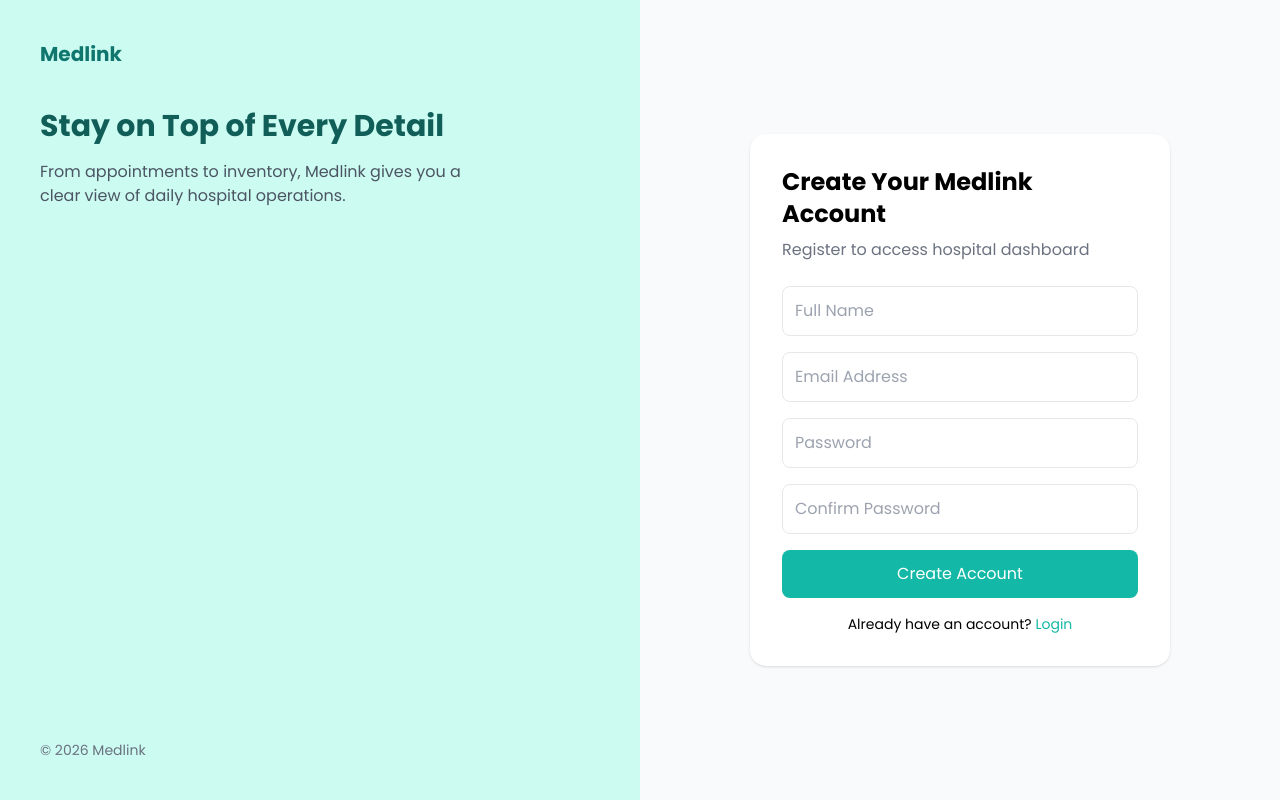
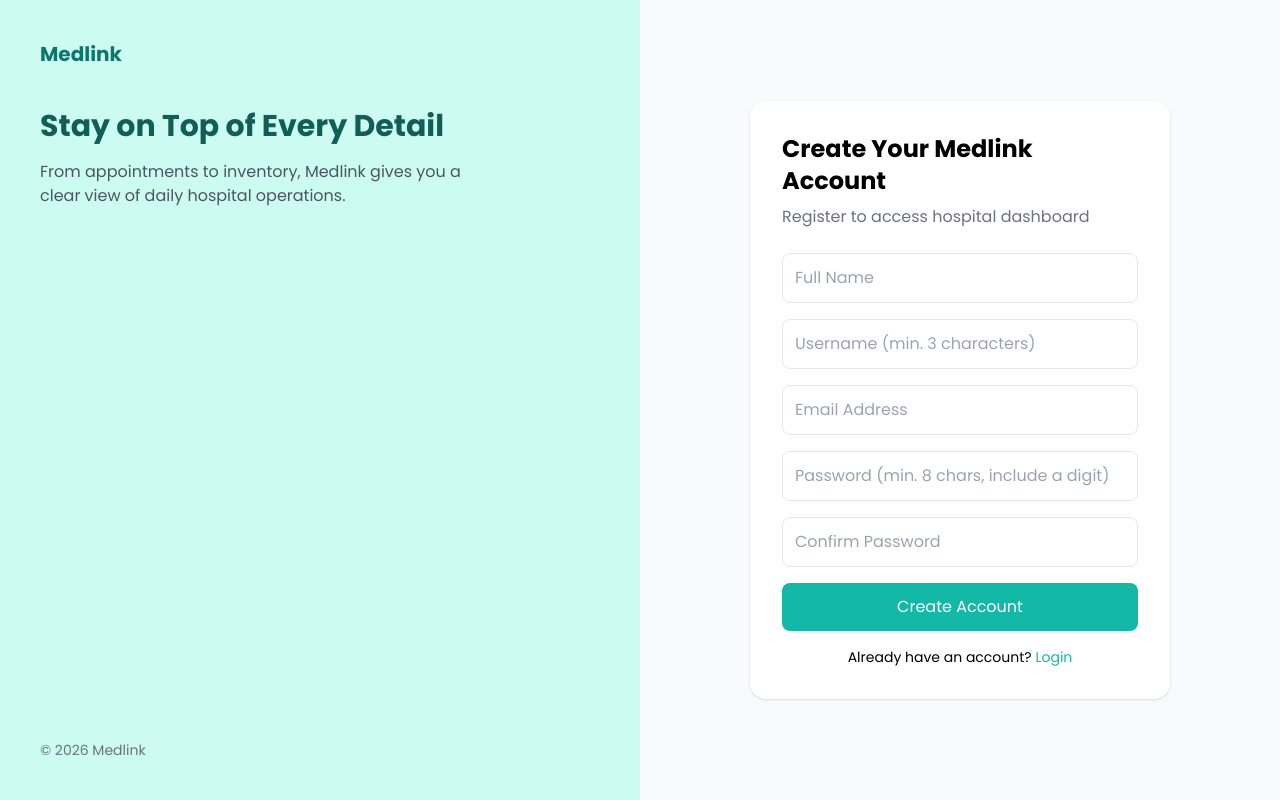
Before and after one commit to ruha-code/Final_Project, a React (Vite) app in the folder frontend/: page /register in a window 1280 px wide. Built offline with nearby package versions, Linux system fonts and the light colour scheme; no server answers.

Commit message:
update register

```diff
--- a/frontend/src/pages/Register.jsx
+++ b/frontend/src/pages/Register.jsx
@@ -8,6 +8,7 @@ function Register() {
 
   const [form, setForm] = useState({
     name: "",
+    username: "",
     email: "",
     password: "",
     confirmPassword: "",
@@ -16,16 +17,7 @@ function Register() {
   const [error, setError] = useState("");
 
   const handleChange = (e) => {
-    setForm({
-      ...form,
-      [e.target.type === "text"
-        ? "name"
-        : e.target.type === "email"
-          ? "email"
-          : e.target.placeholder.includes("Confirm")
-            ? "confirmPassword"
-            : "password"]: e.target.value,
-    });
+    setForm({ ...form, [e.target.name]: e.target.value });
   };
 
   const handleSubmit = async (e) => {
@@ -39,13 +31,14 @@ function Register() {
     try {
       await register({
         name: form.name,
+        username: form.username,
         email: form.email,
         password: form.password,
       });
 
       navigate("/dashboard");
     } catch (err) {
-      setError("Something went wrong");
+      setError(err.message || "Something went wrong");
     }
   };
 
@@ -90,8 +83,20 @@ function Register() {
             {/* NAME */}
             <input
               type="text"
+              name="name"
               placeholder="Full Name"
-              onChange={(e) => setForm({ ...form, name: e.target.value })}
+              value={form.name}
+              onChange={handleChange}
+              className="w-full p-3 mb-4 border rounded-lg"
+              required
+            />
+
+            <input
+              type="text"
+              name="username"
+              placeholder="Username (min. 3 characters)"
+              value={form.username}
+              onChange={handleChange}
               className="w-full p-3 mb-4 border rounded-lg"
               required
             />
@@ -99,8 +104,10 @@ function Register() {
             {/* EMAIL */}
             <input
               type="email"
+              name="email"
               placeholder="Email Address"
-              onChange={(e) => setForm({ ...form, email: e.target.value })}
+              value={form.email}
+              onChange={handleChange}
               className="w-full p-3 mb-4 border rounded-lg"
               required
             />
@@ -108,8 +115,10 @@ function Register() {
             {/* PASSWORD */}
             <input
               type="password"
-              placeholder="Password"
-              onChange={(e) => setForm({ ...form, password: e.target.value })}
+              name="password"
+              placeholder="Password (min. 8 chars, include a digit)"
+              value={form.password}
+              onChange={handleChange}
               className="w-full p-3 mb-4 border rounded-lg"
               required
             />
@@ -117,10 +126,10 @@ function Register() {
             {/* CONFIRM PASSWORD */}
             <input
               type="password"
+              name="confirmPassword"
               placeholder="Confirm Password"
-              onChange={(e) =>
-                setForm({ ...form, confirmPassword: e.target.value })
-              }
+              value={form.confirmPassword}
+              onChange={handleChange}
               className="w-full p-3 mb-4 border rounded-lg"
               required
             />
```
